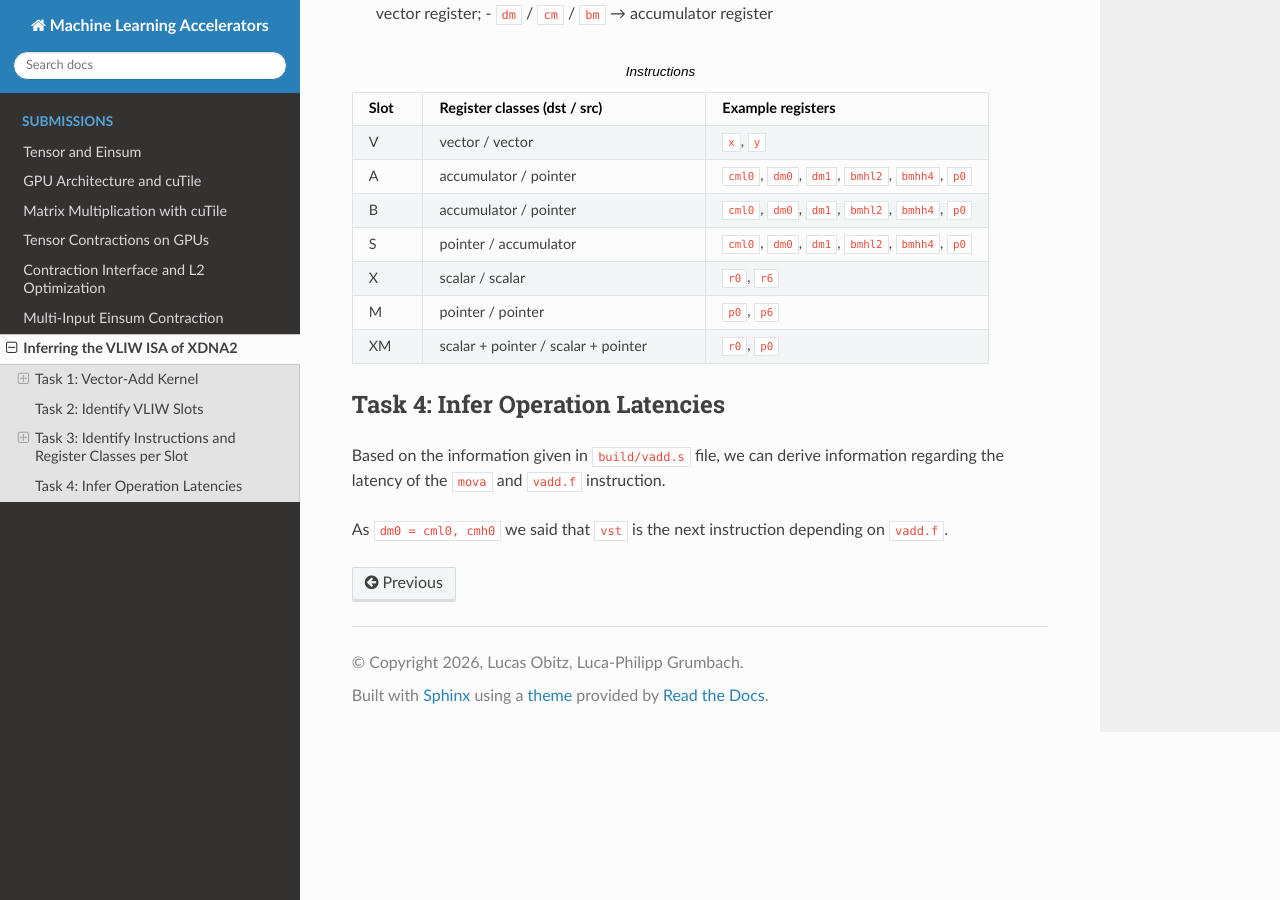
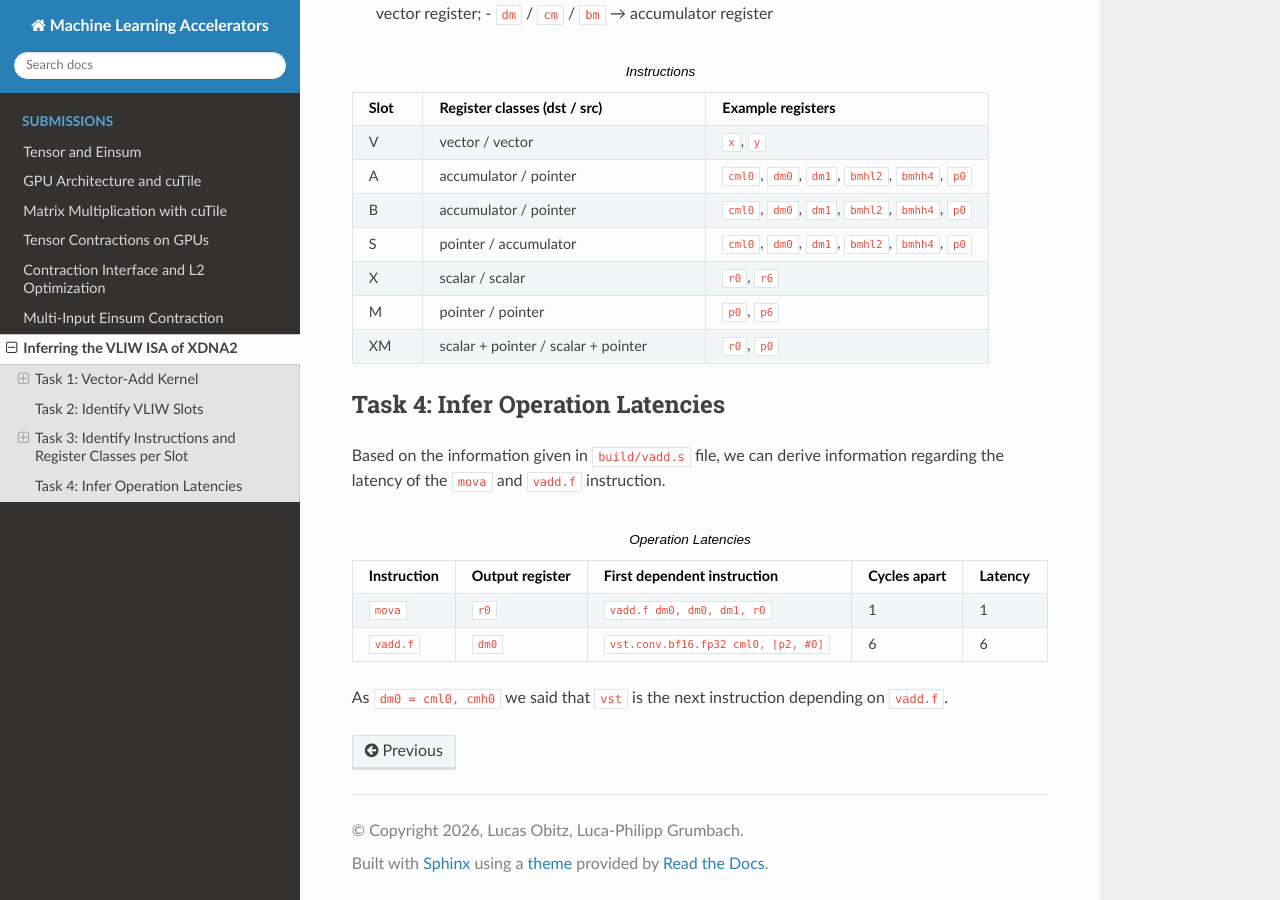
Before and after one commit to Shad00Z/machine-learning-accelerators, a Sphinx documentation site: the page built from docs/source/submissions/07_xdna2.rst, in a window 1280 px wide and 900 px high, scrolled down 3512 px. Built offline with Sphinx 7.4.7 and the Read the Docs theme 3.1.0, drawn with Linux system fonts in a browser that asks for light colours.

Commit message:
fix: operation latency table layout

```diff
--- a/docs/source/submissions/07_xdna2.rst
+++ b/docs/source/submissions/07_xdna2.rst
@@ -215,8 +215,8 @@ Task 4: Infer Operation Latencies
 
 Based on the information given in ``build/vadd.s`` file, we can derive information regarding the latency of the ``mova`` and ``vadd.f`` instruction.
 
-.. list-table:: Instructions
-   :widths: 10 40 40
+.. list-table:: Operation Latencies
+   :widths: 10 10 40 10 10
    :header-rows: 1
 
    * - Instruction
```
